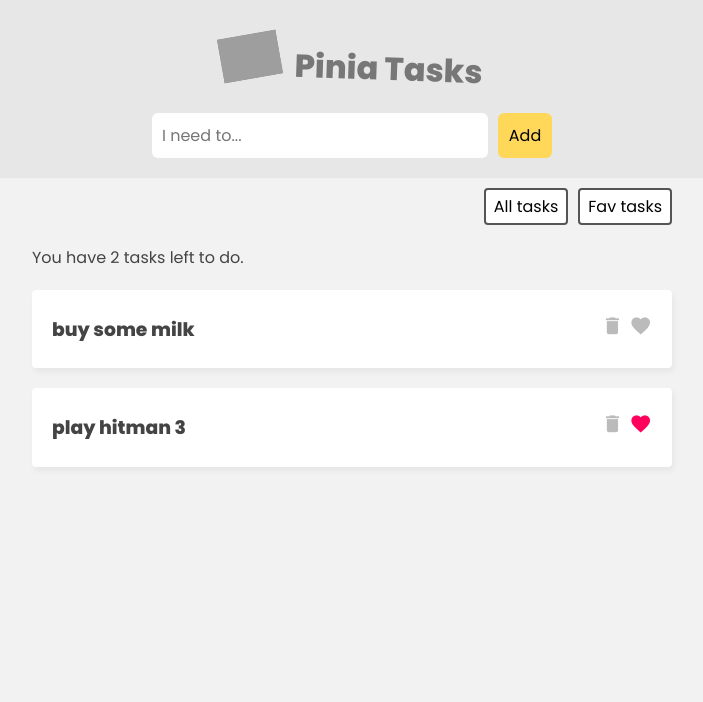
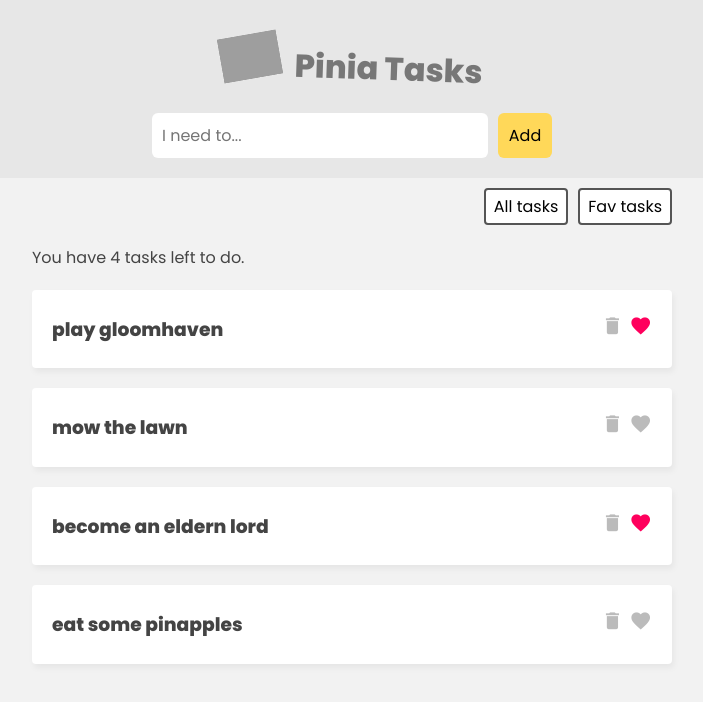
Before and after one commit to 47thommy/state-management-with-pinia, a Vue app: page / in a window 1280 px wide. Shown: the top 702 px of the page, without its empty margins (288-991 px from the left). Built offline with nearby package versions, Linux system fonts and the light colour scheme; data requests are answered from the project's data file; grey boxes are pictures that could not be loaded.

Commit message:
feat: using async actions to fetch data from json servers

```diff
--- a/src/App.vue
+++ b/src/App.vue
@@ -12,14 +12,19 @@
 			<button @click="filter = 'all'">All tasks</button>
 			<button @click="filter = 'favs'">Fav tasks</button>
 		</nav>
+		<div class="loading" v-if="taskStore.loading">Loading tasks...</div>
 		<div v-if="filter === 'all'" class="task-list">
-			<p>You have {{ taskStore.totalCount }} tasks left to do.</p>
+			<p v-if="!taskStore.loading">
+				You have {{ taskStore.totalCount }} tasks left to do.
+			</p>
 			<div v-for="task in taskStore.tasks" :key="task.id">
 				<TaskDetail :task="task" />
 			</div>
 		</div>
 		<div v-if="filter === 'favs'" class="task-list">
-			<p>You have {{ taskStore.favCount }} tasks in your favs list.</p>
+			<p v-if="!taskStore.loading">
+				You have {{ taskStore.favCount }} tasks in your favs list.
+			</p>
 			<div v-for="task in taskStore.favs" :key="task.id">
 				<TaskDetail :task="task" />
 			</div>
@@ -34,4 +39,5 @@
 	import { ref } from "vue";
 	const taskStore = useTaskStore();
 	const filter = ref("all");
+	taskStore.getTasks();
 </script>
--- a/src/assets/main.css
+++ b/src/assets/main.css
@@ -109,3 +109,14 @@
 	color: #555;
 	font-size: 1em;
 }
+
+/* loading state */
+.loading {
+	max-width: 640px;
+	border: 1px solid #ffd859;
+	background: #ffe9a0;
+	color: #3a3a3a;
+	padding: 5px 0;
+	text-align: center;
+	margin: 30px auto;
+}
--- /dev/null
+++ b/src/data/db.json
@@ -0,0 +1,24 @@
+{
+	"tasks": [
+		{
+			"id": 1,
+			"title": "play gloomhaven",
+			"isFav": true
+		},
+		{
+			"id": 2,
+			"title": "mow the lawn",
+			"isFav": false
+		},
+		{
+			"title": "become an eldern lord",
+			"isFav": true,
+			"id": 3
+		},
+		{
+			"title": "eat some pinapples",
+			"isFav": false,
+			"id": 4
+		}
+	]
+}
--- a/src/stores/TaskStore.js
+++ b/src/stores/TaskStore.js
@@ -2,11 +2,9 @@
 
 export const useTaskStore = defineStore("taskStore", {
 	state: () => ({
-		tasks: [
-			{ id: 1, title: "buy some milk", isFav: false },
-			{ id: 2, title: "play hitman 3", isFav: true },
-		],
+		tasks: [],
 		name: "Thomas",
+		loading: false,
 	}),
 	getters: {
 		favs() {
@@ -22,6 +20,13 @@
 		},
 	},
 	actions: {
+		async getTasks() {
+			this.loading = true;
+			const res = await fetch("http://localhost:3000/tasks");
+			const data = await res.json();
+			this.tasks = data;
+			this.loading = false;
+		},
 		addTask(task) {
 			this.tasks.push(task);
 		},
```
